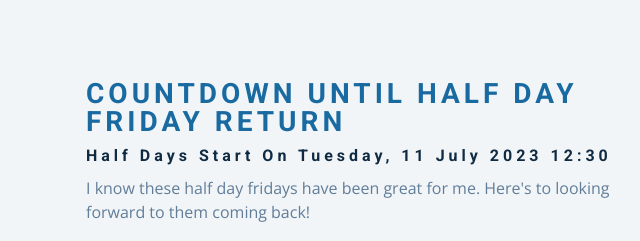
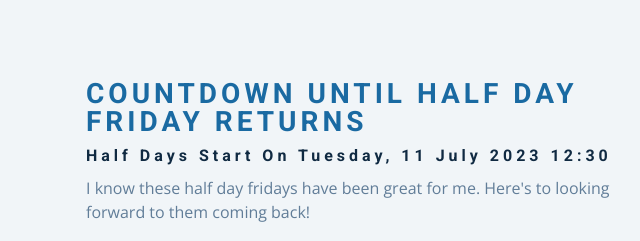
Before and after one commit to alexander-richardson/Half_Days, a plain HTML site: page index.html in a window 1280 px wide. Shown: the top 241 px of the page, 578-1218 px from the left. Drawn offline with nearby package versions, Linux system fonts and the light colour scheme.

Commit message:
Update index.html

```diff
--- a/index.html
+++ b/index.html
@@ -16,7 +16,7 @@
       </article>
       <!-- info -->
       <article class="days-info">
-        <h3>Countdown until half day friday return </h3>
+        <h3>Countdown until half day friday returns </h3>
         <h4 class="halfday">
           Half days start (maybe) on  Friday, 07 July 2023, 8:00am
         </h4>
```
